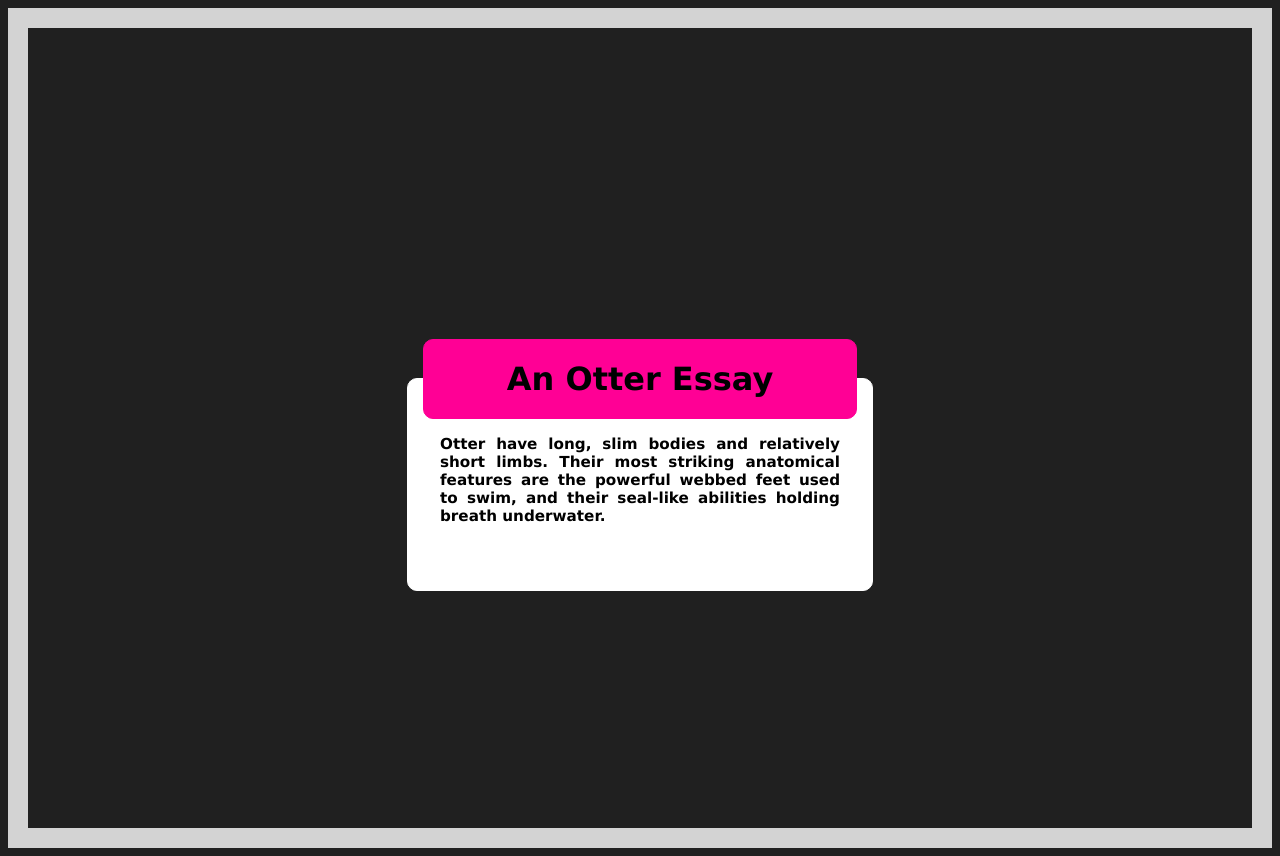
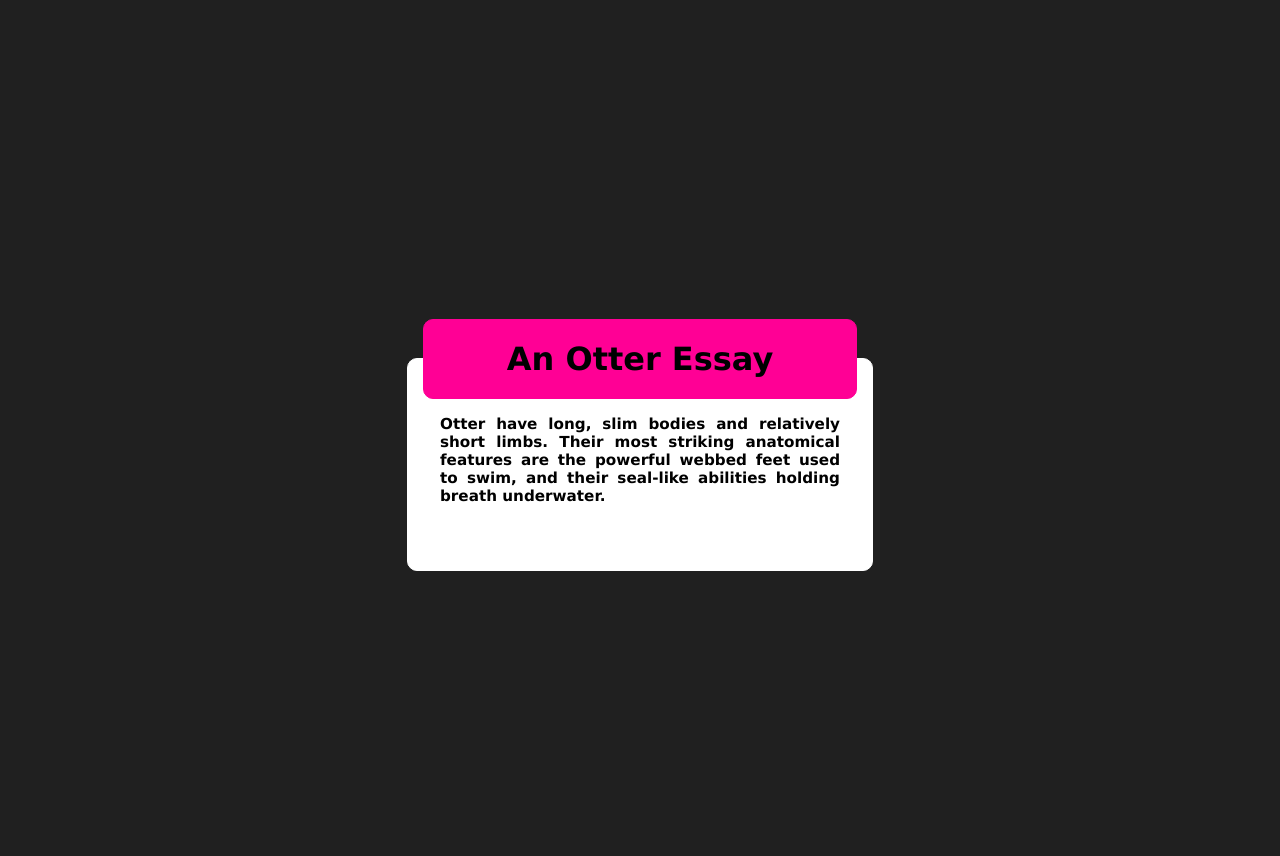
Before and after one commit to Fadayini-Priscilla/AltSchool, a plain HTML site: page css/index.html in a window 1280 px wide. After the commit the page ends 816 px from the top, so only its background shows below. Drawn offline with Linux system fonts and the light colour scheme.

Commit message:
Update assignment1.css

```diff
--- a/css/styles/assignment1.css
+++ b/css/styles/assignment1.css
@@ -7,7 +7,7 @@ body {
   align-items: center;
   flex-direction: column;
   position: relative;
-  border: 20px solid lightgray ;
+  /*border: 20px solid lightgray ;*/
   font-family:Verdana, Geneva, sans-serif;
 }
 .main {
```
